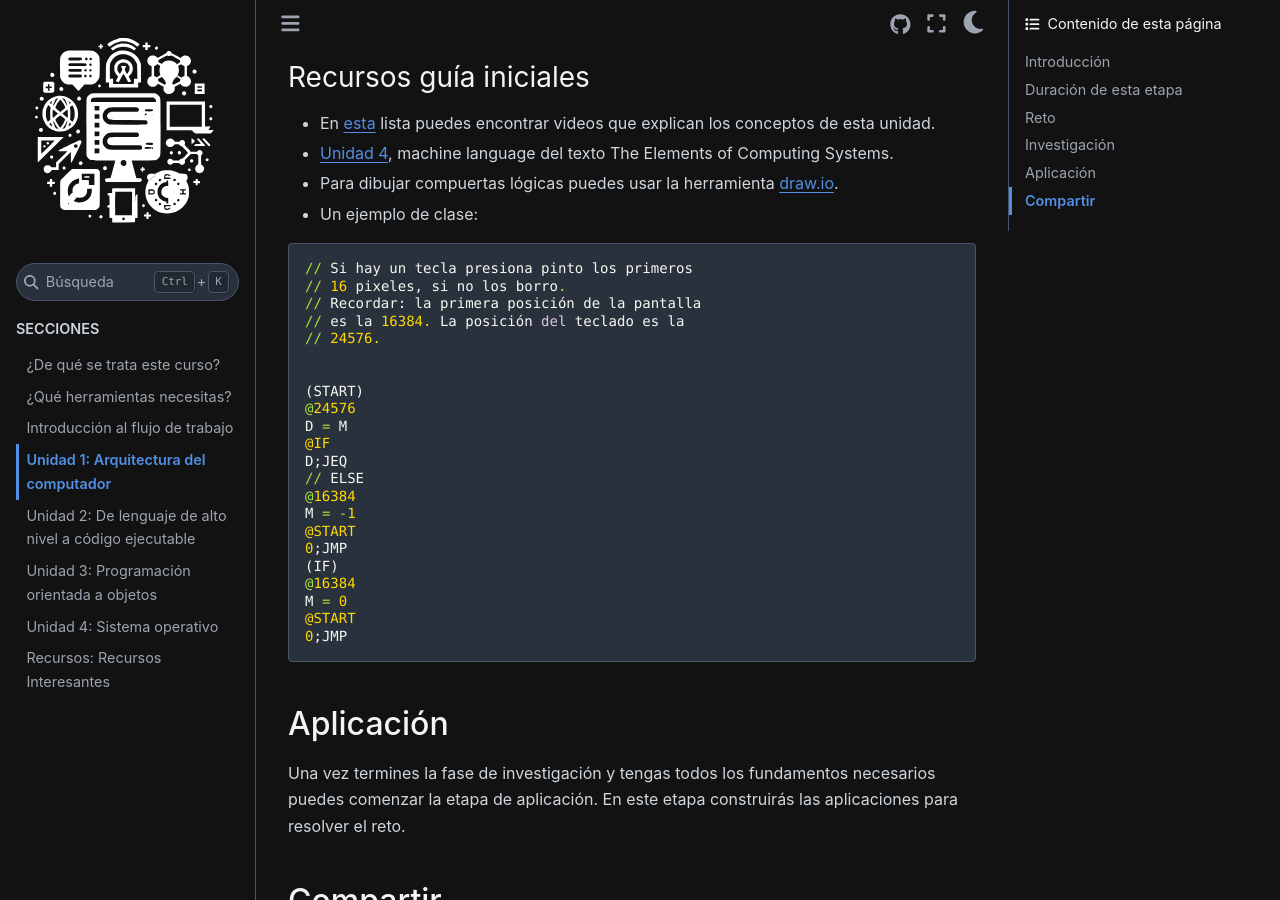
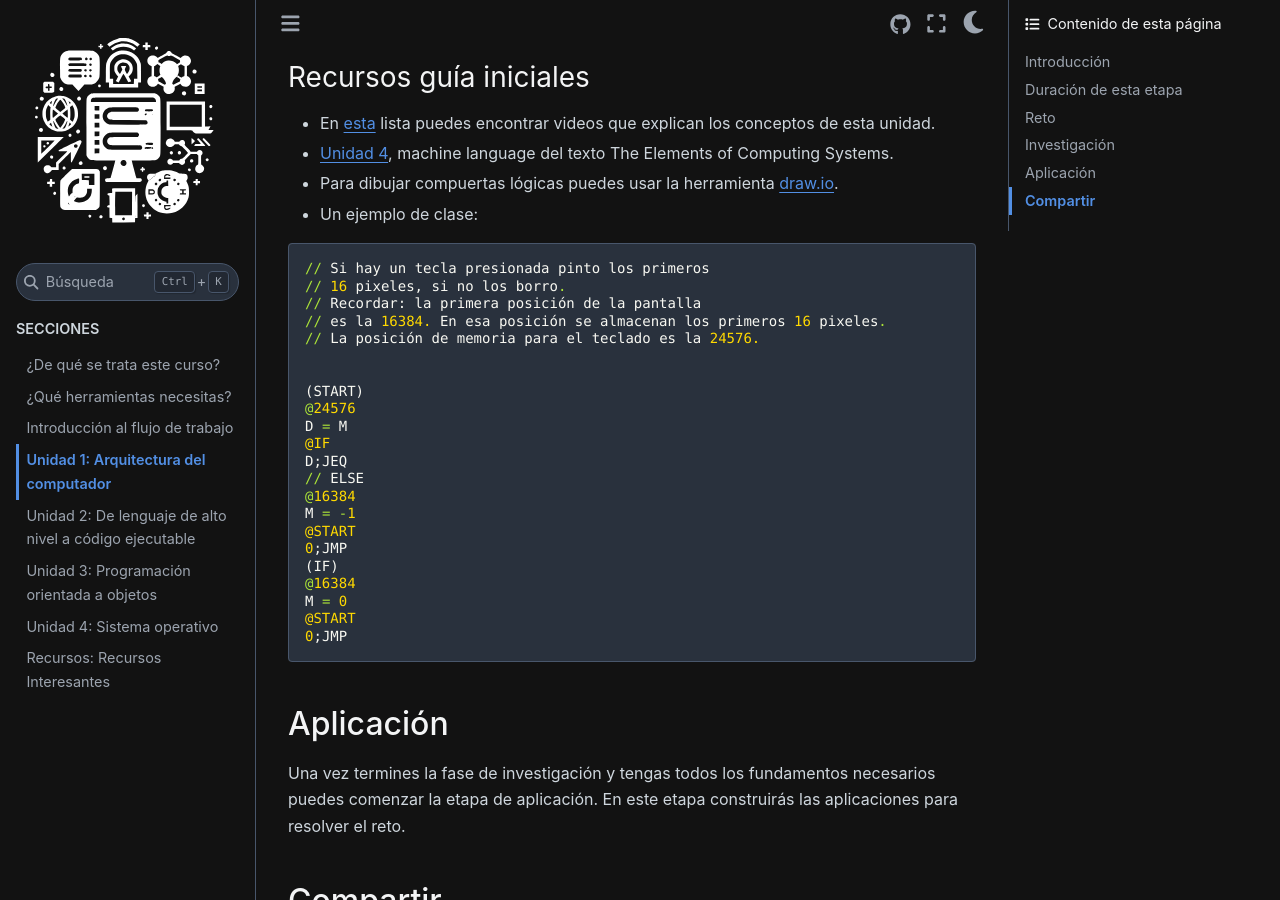
Before and after one commit to juanferfranco/SistemasComputacionales, a Sphinx documentation site: the page built from docs/_unidad1/unidad1.rst, in a window 1280 px wide and 900 px high, scrolled down 3571 px. Built offline with Sphinx 7.4.7 and the Sphinx Book theme 1.1.4, drawn with Linux system fonts in a browser that asks for light colours.

Commit message:
minor fix

```diff
--- a/docs/_unidad1/unidad1.rst
+++ b/docs/_unidad1/unidad1.rst
@@ -146,11 +146,11 @@ Recursos guía iniciales
 
 .. code-block::
 
-   // Si hay un tecla presiona pinto los primeros
+   // Si hay un tecla presionada pinto los primeros
    // 16 pixeles, si no los borro.
    // Recordar: la primera posición de la pantalla
-   // es la 16384. La posición del teclado es la
-   // 24576.
+   // es la 16384. En esa posición se almacenan los primeros 16 pixeles.
+   // La posición de memoria para el teclado es la 24576.
 
 
    (START)
```
